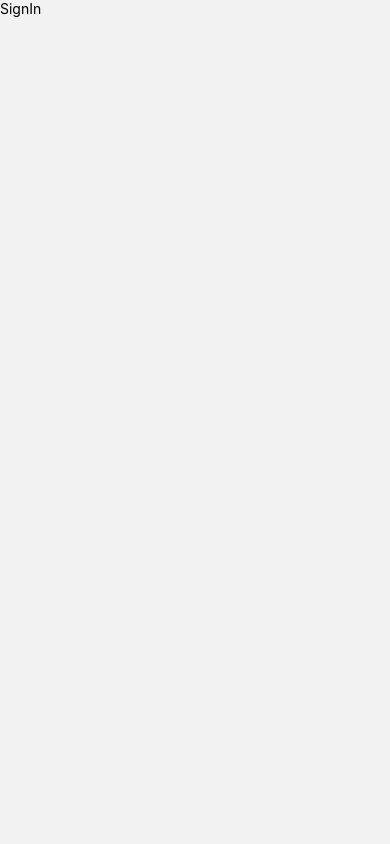
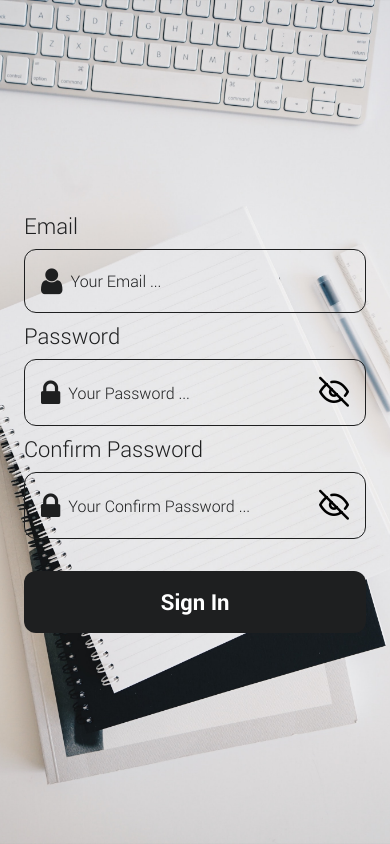
Before and after one commit to NguyenTranMinhTrang/todo_android, a React Native app: screen /SignIn in a window 390 px wide. Built offline with nearby package versions, Linux system fonts and the light colour scheme.

Commit message:
connect to firebase and sign up login UI done

```diff
--- a/App.js
+++ b/App.js
@@ -2,6 +2,8 @@ import React from 'react';
 import { NavigationContainer } from '@react-navigation/native';
 import { createNativeStackNavigator } from '@react-navigation/native-stack';
 import { useFonts } from 'expo-font';
+import AsyncStorage from "@react-native-async-storage/async-storage";
+
 // screen
 import { Home, SignIn, Login } from './app/screens';
 
--- /dev/null
+++ b/app/firebase/firebase.js
@@ -0,0 +1,17 @@
+
+import { initializeApp } from "firebase/app";
+import { getAuth } from "firebase/auth";
+
+const firebaseConfig = {
+  apiKey: "AIzaSyASA_yVZMUuGli6rwa_mtCS5nKD3M7v40A",
+  authDomain: "todoapp-3aeed.firebaseapp.com",
+  projectId: "todoapp-3aeed",
+  storageBucket: "todoapp-3aeed.appspot.com",
+  messagingSenderId: "120645537816",
+  appId: "1:120645537816:web:b7ecad4a61d54f96f0f36d",
+  measurementId: "G-3G77QE35CZ"
+};
+
+// Initialize Firebase
+const app = initializeApp(firebaseConfig);
+export const auth = getAuth(app);
--- a/app/screens/Login.js
+++ b/app/screens/Login.js
@@ -12,10 +12,18 @@ import {
 } from "react-native";
 import { FONTS, images, SIZES, COLORS } from "../constants";
 import { FontAwesome, Feather } from '@expo/vector-icons';
+import { signInWithEmailAndPassword } from "firebase/auth";
+import { auth } from "../firebase/firebase";
 
 const Login = ({ navigation }) => {
 
-    const [hide, setHide] = React.useState(true);
+    const [state, setState] = React.useState({
+        email: '',
+        password: '',
+        hide: true
+    });
+
+    const { email, password, hide } = state;
 
     React.useEffect(() => {
         if (Platform.OS === "android") {
@@ -24,6 +32,27 @@ const Login = ({ navigation }) => {
         }
 
     }, []);
+
+    const updateState = (newState) => {
+        setState({
+            ...state,
+            ...newState
+        })
+    }
+
+    const handleLogin = () => {
+        signInWithEmailAndPassword(auth, email, password)
+            .then((userCredential) => {
+
+                const user = userCredential.user;
+                console.log("Login with : ", user.email);
+            })
+            .catch((error) => {
+                const errorCode = error.code;
+                const errorMessage = error.message;
+                console.log(errorMessage);
+            });
+    }
 
     function renderContent() {
         return (
@@ -58,10 +87,12 @@ const Login = ({ navigation }) => {
                     <TextInput
                         placeholder="Your Email ..."
                         placeholderTextColor={COLORS.black}
+                        value={email}
                         style={{
                             ...FONTS.h3_light,
                             color: COLORS.black
                         }}
+                        onChangeText={(email) => updateState({ email: email })}
                     />
                 </View>
                 {/* Password */}
@@ -88,16 +119,19 @@ const Login = ({ navigation }) => {
                     <TextInput
                         placeholder="Your Password ..."
                         placeholderTextColor={COLORS.black}
+                        value={password}
                         secureTextEntry={hide}
                         style={{
                             ...FONTS.h3_light,
                             color: COLORS.black,
                             flex: 1
                         }}
+
+                        onChangeText={(password) => updateState({ password: password })}
                     />
 
                     <TouchableOpacity
-                        onPress={() => setHide(!hide)}
+                        onPress={() => updateState({ hide: !hide })}
                     >
                         {
                             hide ?
@@ -119,7 +153,7 @@ const Login = ({ navigation }) => {
                         borderRadius: SIZES.radius
 
                     }}
-                    onPress={() => navigation.navigate('SignIn')}
+                    onPress={handleLogin}
                 >
                     <Text style={{ ...FONTS.h2, color: COLORS.white }}>Login</Text>
                 </TouchableOpacity>
--- a/app/screens/Signin.js
+++ b/app/screens/Signin.js
@@ -1,12 +1,234 @@
 import React from "react";
-import { View, Text } from "react-native";
+import {
+    View,
+    Text,
+    StyleSheet,
+    TextInput,
+    ImageBackground,
+    Platform,
+    StatusBar,
+    TouchableOpacity,
+    KeyboardAvoidingView
+} from "react-native";
+import { FONTS, images, SIZES, COLORS } from "../constants";
+import { FontAwesome, Feather } from '@expo/vector-icons';
+import { auth } from "../firebase/firebase";
+import { createUserWithEmailAndPassword } from "firebase/auth";
 
-const SignIn = () => {
+const SignIn = ({ navigation }) => {
+
+    const [state, setState] = React.useState({
+        email: '',
+        password: '',
+        confirmPassword: '',
+        hidePassword: true,
+        hideConfirm: true
+    });
+
+    const { email, password, confirmPassword, hidePassword, hideConfirm } = state;
+
+    React.useEffect(() => {
+        if (Platform.OS === "android") {
+            StatusBar.setBackgroundColor('#FF573300');
+            StatusBar.setTranslucent(true)
+        }
+
+    }, []);
+
+    const updateState = (newState) => {
+        setState({
+            ...state,
+            ...newState
+        })
+    }
+
+    const signIn = () => {
+        createUserWithEmailAndPassword(auth, email, password)
+            .then((userCredential) => {
+                const user = userCredential.user;
+                console.log(user.email);
+            })
+            .catch((error) => {
+                console.log(error);
+            })
+    }
+
+    function renderContent() {
+        return (
+            <KeyboardAvoidingView
+                style={{
+                    padding: SIZES.padding,
+                    justifyContent: 'center'
+                }}
+                behavior={Platform.OS === 'ios' ? 'padding' : 'height'}
+            >
+
+                <Text style={{ ...FONTS.h2_light, color: COLORS.black }}>Email</Text>
+                <View
+                    style={{
+                        flexDirection: "row",
+                        alignItems: 'center',
+                        borderWidth: 1,
+                        borderColor: COLORS.black,
+                        borderRadius: SIZES.radius,
+                        padding: SIZES.base * 2,
+                        marginVertical: SIZES.base
+                    }}
+                >
+                    <View
+                        style={{
+                            marginRight: SIZES.base
+                        }}
+                    >
+                        <FontAwesome name="user" size={30} color={COLORS.black} />
+                    </View>
+
+                    <TextInput
+                        placeholder="Your Email ..."
+                        placeholderTextColor={COLORS.black}
+                        value={email}
+                        style={{
+                            ...FONTS.h3_light,
+                            color: COLORS.black
+                        }}
+                        onChangeText={(email) => updateState({ email: email })}
+                    />
+                </View>
+                {/* Password */}
+                <Text style={{ ...FONTS.h2_light, color: COLORS.black }}>Password</Text>
+                <View
+                    style={{
+                        flexDirection: "row",
+                        alignItems: 'center',
+                        borderWidth: 1,
+                        borderColor: COLORS.black,
+                        borderRadius: SIZES.radius,
+                        padding: SIZES.base * 2,
+                        marginVertical: SIZES.base
+                    }}
+                >
+                    <View
+                        style={{
+                            marginRight: SIZES.base
+                        }}
+                    >
+                        <FontAwesome name="lock" size={30} color={COLORS.black} />
+                    </View>
+
+                    <TextInput
+                        placeholder="Your Password ..."
+                        placeholderTextColor={COLORS.black}
+                        secureTextEntry={hidePassword}
+                        value={password}
+                        style={{
+                            ...FONTS.h3_light,
+                            color: COLORS.black,
+                            flex: 1
+                        }}
+                        onChangeText={(password) => updateState({ password: password })}
+                    />
+
+                    <TouchableOpacity
+                        onPress={() => updateState({ hidePassword: !hidePassword })}
+                    >
+                        {
+                            hidePassword ?
+                                <Feather name="eye-off" size={30} color="black" />
+                                :
+                                <Feather name="eye" size={30} color="black" />
+                        }
+
+                    </TouchableOpacity>
+                </View>
+
+                {/* Confirm Password */}
+                <Text style={{ ...FONTS.h2_light, color: COLORS.black }}>Confirm Password</Text>
+                <View
+                    style={{
+                        flexDirection: "row",
+                        alignItems: 'center',
+                        borderWidth: 1,
+                        borderColor: COLORS.black,
+                        borderRadius: SIZES.radius,
+                        padding: SIZES.base * 2,
+                        marginVertical: SIZES.base
+                    }}
+                >
+                    <View
+                        style={{
+                            marginRight: SIZES.base
+                        }}
+                    >
+                        <FontAwesome name="lock" size={30} color={COLORS.black} />
+                    </View>
+
+                    <TextInput
+                        placeholder="Your Confirm Password ..."
+                        placeholderTextColor={COLORS.black}
+                        value={confirmPassword}
+                        secureTextEntry={hideConfirm}
+                        style={{
+                            ...FONTS.h3_light,
+                            color: COLORS.black,
+                            flex: 1
+                        }}
+                        onChangeText={(confirmPassword) => updateState({ confirmPassword: confirmPassword })}
+                    />
+
+                    <TouchableOpacity
+                        onPress={() => updateState({ hideConfirm: !hideConfirm })}
+                    >
+                        {
+                            hideConfirm ?
+                                <Feather name="eye-off" size={30} color="black" />
+                                :
+                                <Feather name="eye" size={30} color="black" />
+                        }
+
+                    </TouchableOpacity>
+                </View>
+
+                <TouchableOpacity
+                    style={{
+                        marginTop: SIZES.padding,
+                        backgroundColor: COLORS.black,
+                        justifyContent: 'center',
+                        alignItems: 'center',
+                        paddingVertical: SIZES.base * 2,
+                        borderRadius: SIZES.radius
+
+                    }}
+                    onPress={signIn}
+                >
+                    <Text style={{ ...FONTS.h2, color: COLORS.white }}>Sign In</Text>
+                </TouchableOpacity>
+            </KeyboardAvoidingView>
+        )
+    }
+
     return (
-        <View>
-            <Text>SignIn</Text>
+        <View style={styles.container}>
+            <ImageBackground
+                source={images.background}
+                resizeMode="cover"
+                style={{
+                    height: '100%',
+                    width: '100%',
+                    justifyContent: 'center',
+
+                }}
+            >
+                {renderContent()}
+            </ImageBackground>
         </View>
     )
 }
 
+const styles = StyleSheet.create({
+    container: {
+        flex: 1,
+        alignItems: 'center',
+        justifyContent: 'center',
+    },
+});
 export default SignIn;
--- a/package.json
+++ b/package.json
@@ -13,14 +13,15 @@
     "@react-navigation/native": "^6.0.10",
     "@react-navigation/native-stack": "^6.6.1",
     "expo": "~44.0.0",
+    "expo-font": "~10.0.4",
     "expo-status-bar": "~1.2.0",
+    "firebase": "^9.6.10",
     "react": "17.0.1",
     "react-dom": "17.0.1",
     "react-native": "0.64.3",
     "react-native-safe-area-context": "3.3.2",
     "react-native-screens": "~3.10.1",
-    "react-native-web": "0.17.1",
-    "expo-font": "~10.0.4"
+    "react-native-web": "0.17.1"
   },
   "devDependencies": {
     "@babel/core": "^7.12.9"
```
Also changed, not shown: app/utils/services.js (added), 1 other file (tests, documents, lock files or other folders).
